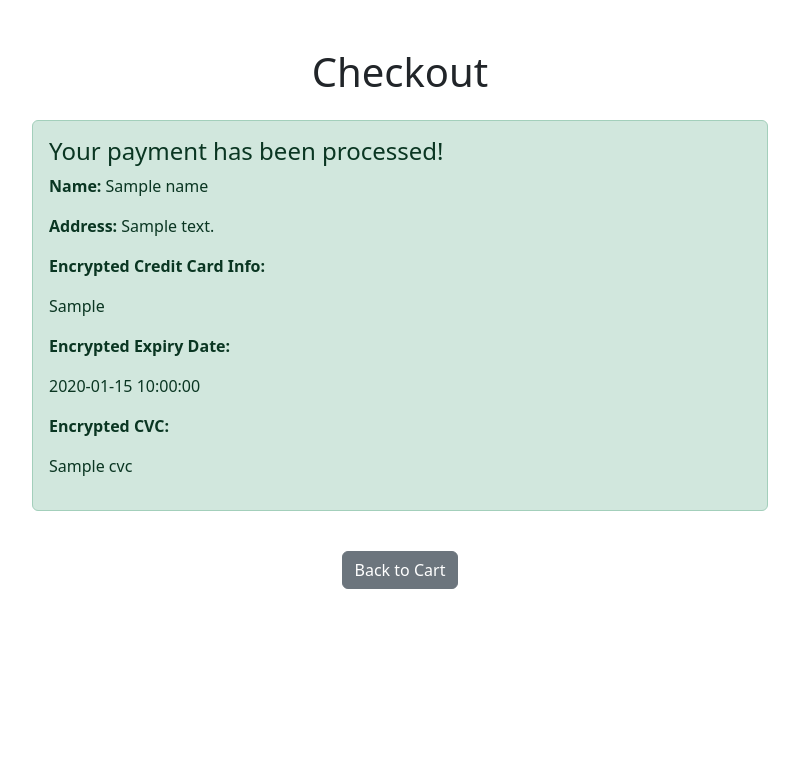
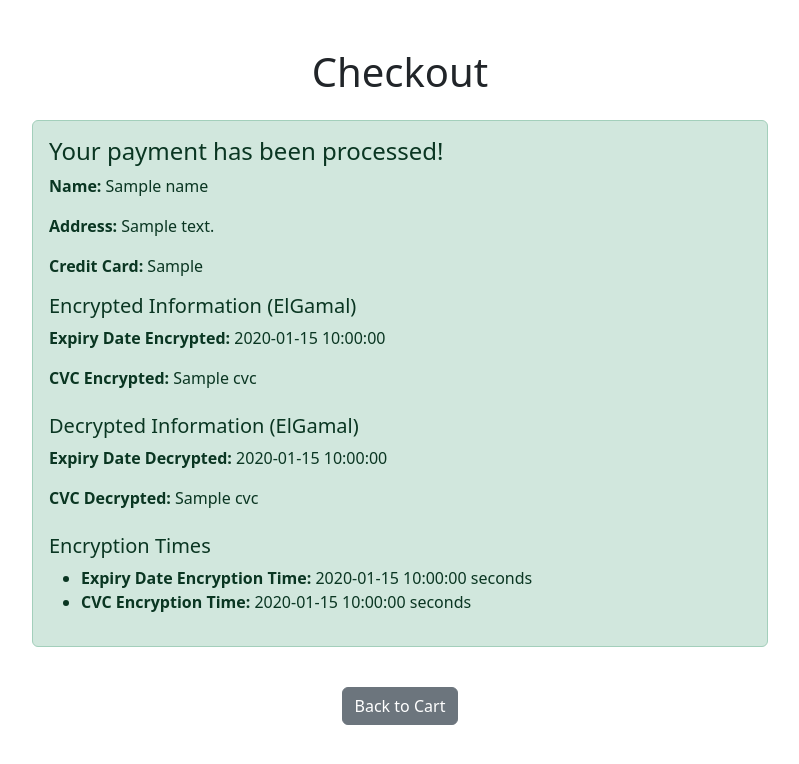
Before and after one commit to nicholasmarco27/Web-Encryption-AES-DES-RSA, a Flask app: template ELGAMAL/templates/checkout.html in a window 1280 px wide. Shown: the top 764 px of the page, without its empty margins (240-1039 px from the left). Run offline with Flask 3, Linux system fonts and the light colour scheme; the template is opened without the code that fills it: most values are stand-ins (such as "Sample title", 1, 10 or a date in 2020).

Commit message:
fix: elgamal

```diff
--- a/ELGAMAL/app.py
+++ b/ELGAMAL/app.py
@@ -1,54 +1,55 @@
-import base64
 import random
-from flask import Flask, render_template, request, redirect, url_for, session
+import time
+from flask import Flask, render_template, request, session, redirect, url_for
+from math import gcd
 
 app = Flask(__name__)
 app.secret_key = 'kelompok14'
 
-# Simplified ElGamal key generation for educational purposes
+
 def generate_elgamal_keys():
-    # Small prime and generator for demonstration (NOT SECURE)
-    p = 467  # Prime number (in practice, this should be large)
-    g = 2    # Generator (primitive root modulo p)
-
-    # Private key is a random integer less than p
+    p = 467  # Small prime for demonstration only
+    g = 2    # Generator
     private_key = random.randint(2, p - 2)
-
-    # Public key is (p, g, g^private_key mod p)
     public_key = (p, g, pow(g, private_key, p))
-
     return public_key, private_key
 
-# Encrypt function that returns Base64 encoded string
+# Encrypt function with retry for invertibility issues
 def elgamal_encrypt(plaintext, public_key):
     p, g, h = public_key
     encrypted_data = []
 
+    # Start timing encryption
+    start_time = time.perf_counter()
+
     for char in plaintext:
-        k = random.randint(1, p - 2)  # Random ephemeral key
-        c1 = pow(g, k, p)
-        c2 = (ord(char) * pow(h, k, p)) % p
-        encrypted_data.append((c1, c2))
+        while True:  # Retry if s is not invertible
+            k = random.randint(1, p - 2)  # Random ephemeral key
+            c1 = pow(g, k, p)
+            s = pow(h, k, p)
+            if gcd(s, p) == 1:  # Ensure s and p are coprime
+                c2 = (ord(char) * s) % p
+                encrypted_data.append((c1, c2))
+                break
 
-    # Convert pairs to bytes and encode in Base64
-    encrypted_bytes = b''.join(c1.to_bytes((c1.bit_length() + 7) // 8, 'big') + c2.to_bytes((c2.bit_length() + 7) // 8, 'big') for c1, c2 in encrypted_data)
-    base64_encoded = base64.b64encode(encrypted_bytes).decode('utf-8')
-    return base64_encoded
+    # End timing encryption
+    end_time = time.perf_counter()
+    encryption_time = end_time - start_time  # Calculate encryption time
 
-# Decrypt function
+    return encrypted_data, encryption_time  # Return encrypted data and time
+
+# Decrypt function to handle list of (c1, c2) pairs with modular inverse check
 def elgamal_decrypt(encrypted_data, public_key, private_key):
     p, g, h = public_key
-    encrypted_bytes = base64.b64decode(encrypted_data)
     decrypted_data = ''
 
-    # Each character has two parts, c1 and c2
-    for i in range(0, len(encrypted_bytes), 4):
-        c1 = int.from_bytes(encrypted_bytes[i:i+2], 'big')
-        c2 = int.from_bytes(encrypted_bytes[i+2:i+4], 'big')
+    for c1, c2 in encrypted_data:
         s = pow(c1, private_key, p)
+        if gcd(s, p) != 1:  # If s and p are not coprime, skip this decryption step
+            raise ValueError("Modular inverse does not exist for this value, decryption failed.")
         s_inv = pow(s, -1, p)  # Modular inverse of s
-        decrypted_char = (c2 * s_inv) % p
-        decrypted_data += chr(decrypted_char)
+        decrypted_char = chr((c2 * s_inv) % p)  # Convert back to character
+        decrypted_data += decrypted_char  # Append each character to the result string
 
     return decrypted_data
 
@@ -99,28 +100,43 @@ def remove_from_cart(item_id):
         session['cart'] = cart
     return redirect(url_for('cart'))
 
-# Route for checkout with manual ElGamal encryption
 @app.route('/checkout', methods=['GET', 'POST'])
 def checkout():
     if request.method == 'POST':
         name = request.form['name']
         address = request.form['address']
-        credit_card = request.form['credit_card']
+        credit_card = request.form['credit_card']  # Capture credit card as plain text
         expiry_date = request.form['expiry_date']
         cvc = request.form['cvc']
 
-        # Encrypt sensitive information manually and encode in Base64
-        encrypted_credit_card = elgamal_encrypt(credit_card, public_key)
-        encrypted_expiry_date = elgamal_encrypt(expiry_date, public_key)
-        encrypted_cvc = elgamal_encrypt(cvc, public_key)
+        # Encrypt expiry_date and cvc, and record encryption times
+        encrypted_expiry_date, expiry_date_time = elgamal_encrypt(expiry_date, public_key)
+        encrypted_cvc, cvc_time = elgamal_encrypt(cvc, public_key)
 
+        # Decrypt the encrypted information
+        decrypted_expiry_date = elgamal_decrypt(encrypted_expiry_date, public_key, private_key)
+        decrypted_cvc = elgamal_decrypt(encrypted_cvc, public_key, private_key)
+
+        # Format encryption times as decimal values with 6 decimal places
+        encryption_times = {
+            'expiry_date_time': f"{expiry_date_time:.6f}",
+            'cvc_time': f"{cvc_time:.6f}"
+        }
+
+        # Passing encrypted, decrypted, and other payment info to the template
         return render_template('checkout.html',
                                encrypted_payment={
-                                   'credit_card': encrypted_credit_card,
                                    'expiry_date': encrypted_expiry_date,
                                    'cvc': encrypted_cvc
                                },
-                               name=name, address=address)
+                               decrypted_payment={
+                                   'expiry_date': decrypted_expiry_date,
+                                   'cvc': decrypted_cvc
+                               },
+                               encryption_times=encryption_times,
+                               name=name,
+                               address=address,
+                               credit_card=credit_card)  # Pass credit card to template
 
     return render_template('checkout.html')
 
@@ -132,7 +148,6 @@ def clear_cart():
 # Route to show the public key for reference
 @app.route('/show_public_key')
 def show_public_key():
-    # Display public key in a readable format
     return f"<pre>Public Key (p, g, h): {public_key}</pre>"
 
 if __name__ == '__main__':
--- a/ELGAMAL/templates/checkout.html
+++ b/ELGAMAL/templates/checkout.html
@@ -6,9 +6,9 @@
     <title>Checkout</title>
     <link href="https://cdn.jsdelivr.net/npm/bootstrap@5.3.0-alpha1/dist/css/bootstrap.min.css" rel="stylesheet">
     <style>
-        .encrypted-info {
-            word-wrap: break-word; /* Pastikan kata atau teks panjang bisa dibungkus */
-            white-space: normal;    /* Memastikan bahwa teks dibungkus dan tidak dalam satu baris */
+        .encrypted-info, .decrypted-info {
+            word-wrap: break-word; /* Ensure long text wraps */
+            white-space: normal;
         }
     </style>
 </head>
@@ -23,12 +23,24 @@
                         <h4>Your payment has been processed!</h4>
                         <p><strong>Name:</strong> {{ name }}</p>
                         <p><strong>Address:</strong> {{ address }}</p>
-                        <p><strong>Encrypted Credit Card Info:</strong></p>
-                        <p class="encrypted-info">{{ encrypted_payment['credit_card'] }}</p>
-                        <p><strong>Encrypted Expiry Date:</strong></p>
-                        <p class="encrypted-info">{{ encrypted_payment['expiry_date'] }}</p>
-                        <p><strong>Encrypted CVC:</strong></p>
-                        <p class="encrypted-info">{{ encrypted_payment['cvc'] }}</p>
+                        <p><strong>Credit Card:</strong> {{ credit_card }}</p> <!-- Display credit card here -->
+
+                        <h5>Encrypted Information (ElGamal)</h5>
+                        <p><strong>Expiry Date Encrypted:</strong> <span class="encrypted-info">{{ encrypted_payment['expiry_date'] }}</span></p>
+                        <p><strong>CVC Encrypted:</strong> <span class="encrypted-info">{{ encrypted_payment['cvc'] }}</span></p>
+
+                        <h5 class="mt-4">Decrypted Information (ElGamal)</h5>
+                        <p><strong>Expiry Date Decrypted:</strong> <span class="decrypted-info">{{ decrypted_payment['expiry_date'] }}</span></p>
+                        <p><strong>CVC Decrypted:</strong> <span class="decrypted-info">{{ decrypted_payment['cvc'] }}</span></p>
+
+                        <!-- Display Encryption Times -->
+                        <div class="mt-4">
+                            <h5>Encryption Times</h5>
+                            <ul>
+                                <li><strong>Expiry Date Encryption Time:</strong> {{ encryption_times.expiry_date_time }} seconds</li>
+                                <li><strong>CVC Encryption Time:</strong> {{ encryption_times.cvc_time }} seconds</li>
+                            </ul>
+                        </div>
                     </div>
                 {% else %}
                     <form method="POST">
@@ -47,7 +59,7 @@
                         <div class="mb-3 row">
                             <div class="col">
                                 <label for="expiry_date" class="form-label">Expiry Date (MM/YY)</label>
-                                <input type="text" class="form-control" id="expiry_date" name="expiry_date" required> <!-- Input type month -->
+                                <input type="text" class="form-control" id="expiry_date" name="expiry_date" placeholder="MM/YY" required>
                             </div>
                             <div class="col">
                                 <label for="cvc" class="form-label">CVC</label>
--- a/ELGAMAL/templates/index.html
+++ b/ELGAMAL/templates/index.html
@@ -3,7 +3,7 @@
 <head>
     <meta charset="UTF-8">
     <meta name="viewport" content="width=device-width, initial-scale=1.0">
-    <title>Techly</title>
+    <title>Techly - El Gamal</title>
     <!-- Link ke Font Awesome untuk ikon keranjang -->
     <link rel="stylesheet" href="https://cdnjs.cloudflare.com/ajax/libs/font-awesome/6.0.0-beta3/css/all.min.css">
     <link href="https://cdn.jsdelivr.net/npm/bootstrap@5.3.0-alpha1/dist/css/bootstrap.min.css" rel="stylesheet">
--- a/RSA/templates/index.html
+++ b/RSA/templates/index.html
@@ -3,7 +3,7 @@
 <head>
     <meta charset="UTF-8">
     <meta name="viewport" content="width=device-width, initial-scale=1.0">
-    <title>Techly</title>
+    <title>Techly-RSA</title>
     <!-- Link ke Font Awesome untuk ikon keranjang -->
     <link rel="stylesheet" href="https://cdnjs.cloudflare.com/ajax/libs/font-awesome/6.0.0-beta3/css/all.min.css">
     <link href="https://cdn.jsdelivr.net/npm/bootstrap@5.3.0-alpha1/dist/css/bootstrap.min.css" rel="stylesheet">
```
Also changed, not shown: RSA/app.py (+45 -18 lines), RSA/templates/checkout.html (+23 -15 lines).
